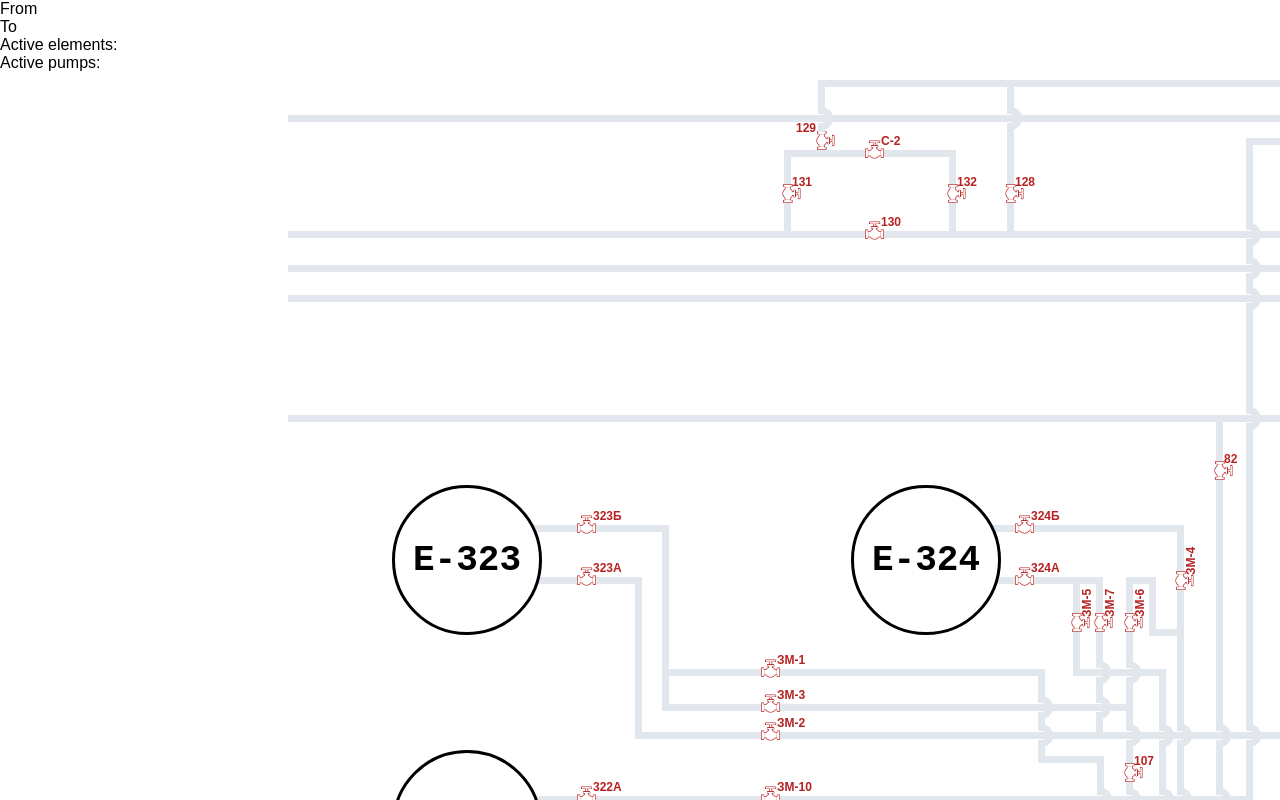
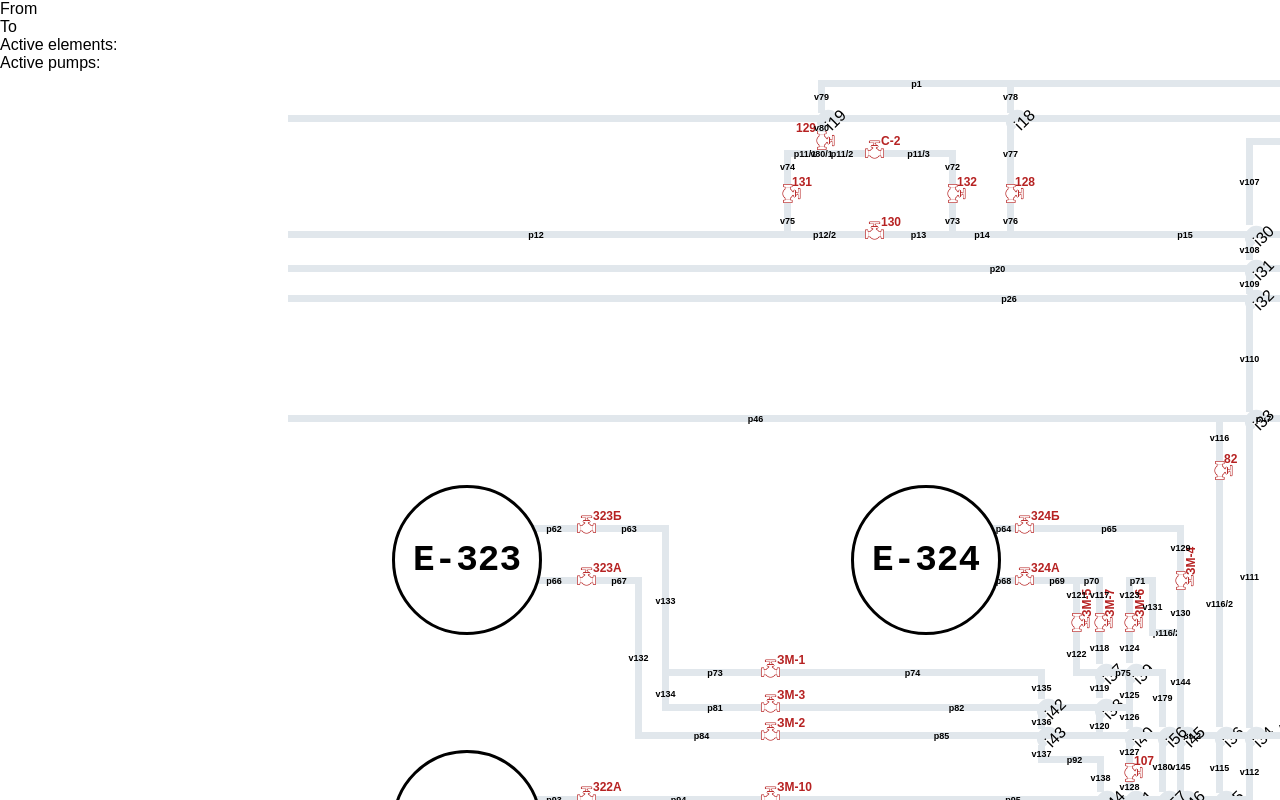
Before and after one commit to Alex228q/park2, a React (Vite) app: page / in a window 1280 px wide. Shown: the top 800 px of the page. Built offline with nearby package versions, Linux system fonts and the light colour scheme.

Commit message:
update01_04

```diff
--- a/src/components/Intersection.jsx
+++ b/src/components/Intersection.jsx
@@ -20,12 +20,12 @@ const Intersection = ({ top = 0, left = 0, title = "", isBig = false }) => {
     borderLeftColor: color,
     borderBottomWidth: "0",
     borderBottomStyle: "solid",
-    rotate: "90deg",
+    rotate: "315deg",
     zIndex: z,
   };
 
   return <div style={halfCircleStyle}>
-    {/* {title} */}
+    {title}
     </div>;
 };
 
--- a/src/components/Pipe.jsx
+++ b/src/components/Pipe.jsx
@@ -38,7 +38,7 @@ const Pipe = ({
         color: "black",
       }}
     >
-      {/* {title} */}
+      {title}
     </div>
   );
 };
```
